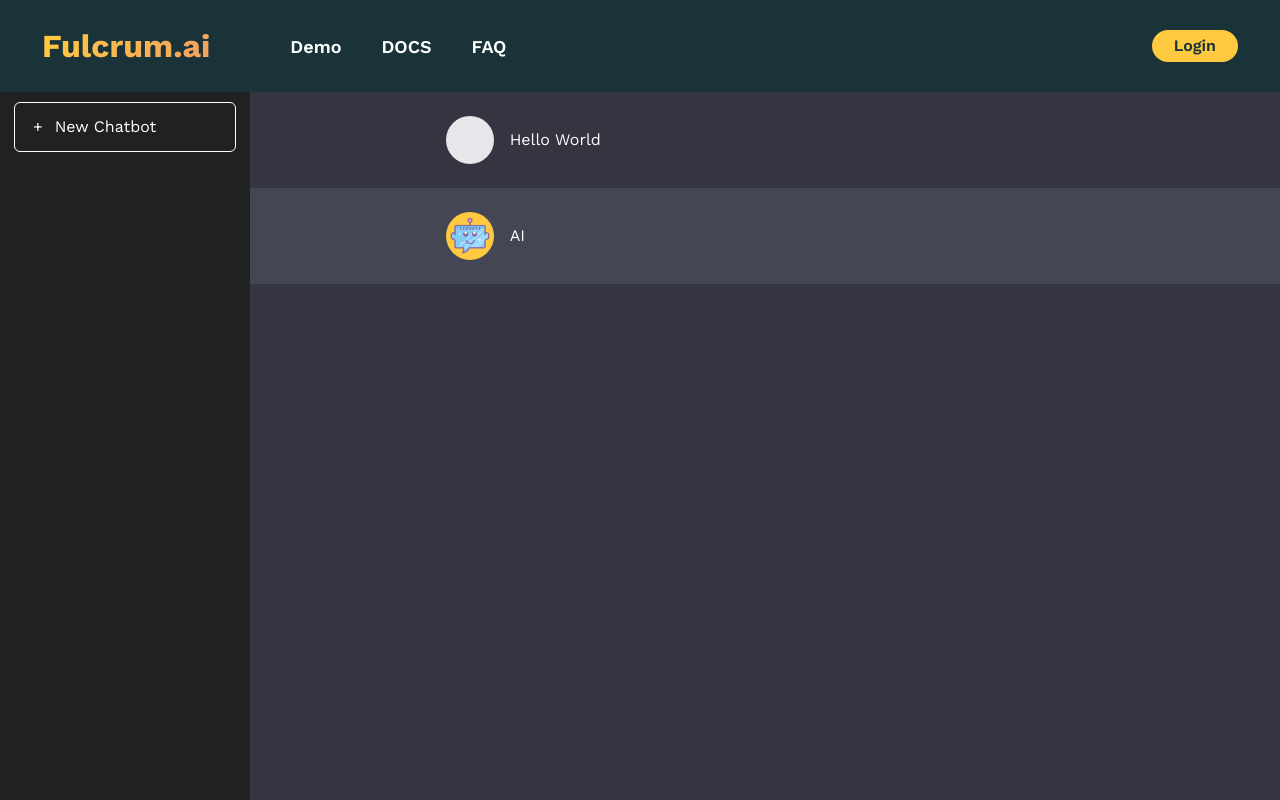
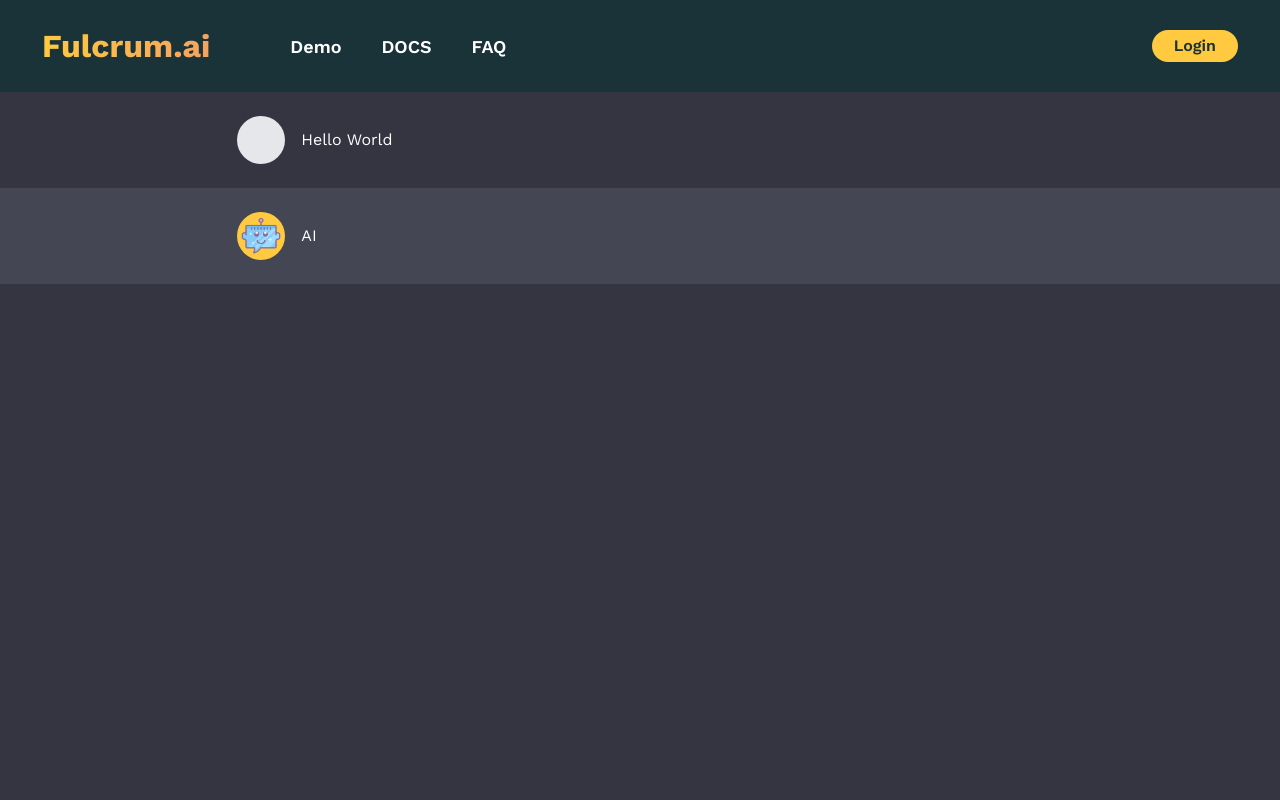
Before and after one commit to xJQx/fulcrum.ai-frontend, a React (Create React App) app: page /chat in a window 1280 px wide. Shown: the top 800 px of the page. Built offline with nearby package versions, Linux system fonts and the light colour scheme.

Commit message:
Updated chat page to messaging interface

```diff
--- a/src/pages/ChatPage.tsx
+++ b/src/pages/ChatPage.tsx
@@ -13,13 +13,6 @@ const ChatPage = () => {
 
   return (
     <div className="h-screen flex ">
-      <aside className="w-[250px] p-[10px] bg-[#202123] hidden md:block sidebar">
-        {/* Add new chatbot */}
-        <div className="border border-white border-1 p-[12px] rounded-md text-left text-white mx-1 cursor-pointer hover:bg-opacity-10">
-          <span className="px-[6px] pr-[12px] text-white">+</span>
-          New Chatbot
-        </div>
-      </aside>
       <div className="bg-[#343541] h-full flex flex-col flex-1 chatbot w-4/6">
         {/* Chat messages section */}
         <div className="w-full user">
```
